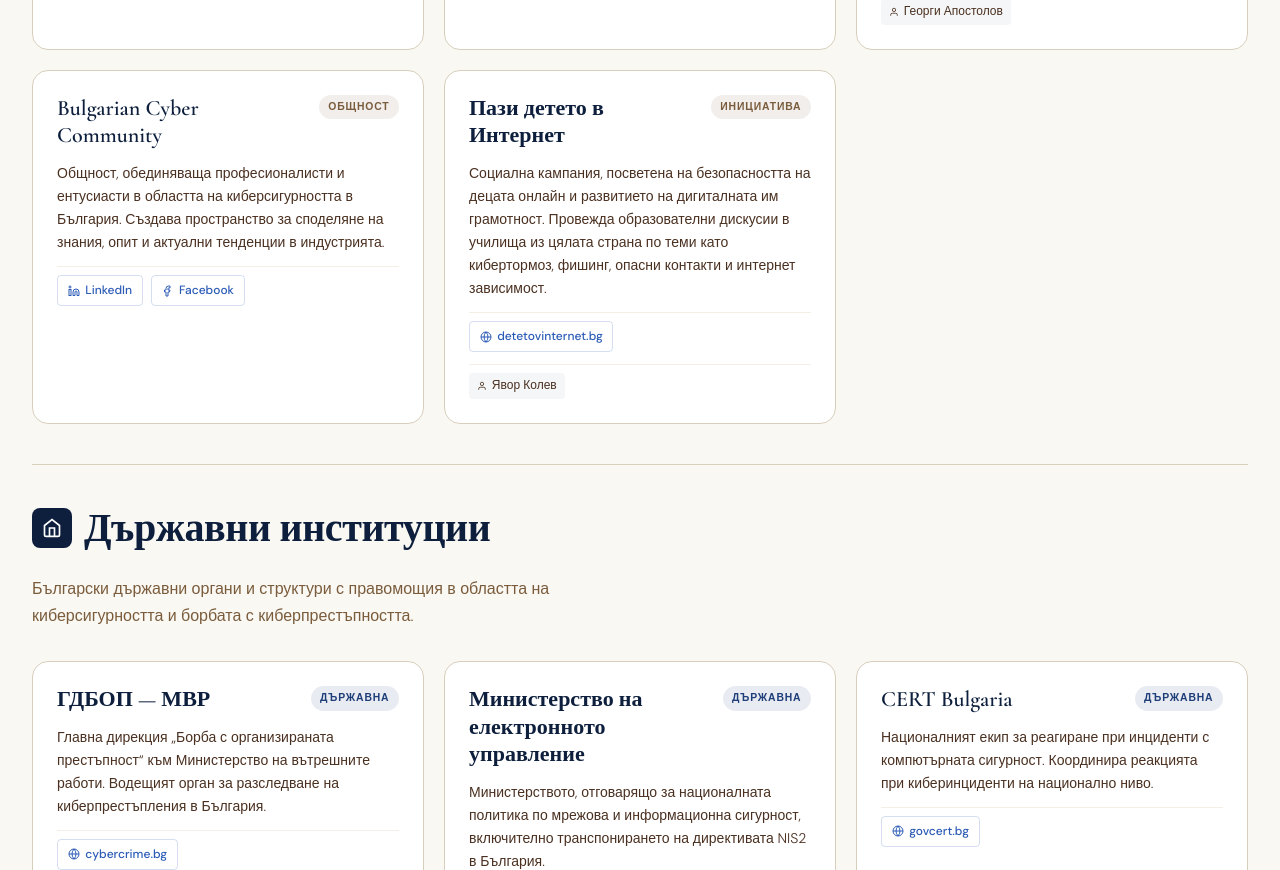
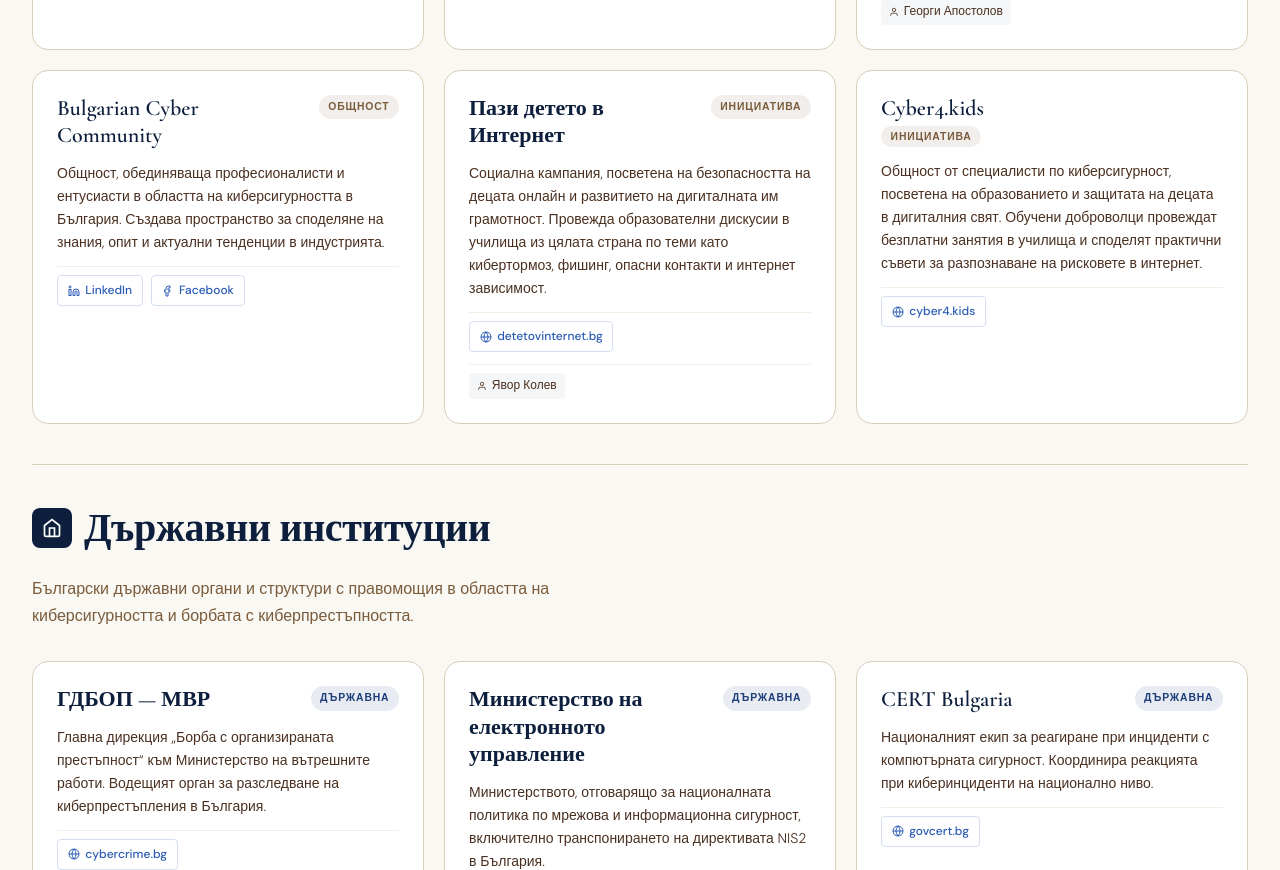
Before and after one commit to CSFbg/csf.bg, a plain HTML site: page organizacii.html in a window 1280 px wide. Shown: the part 2566-3436 px from the top of the page. Drawn offline with nearby package versions, Linux system fonts and the light colour scheme.

Commit message:
Add cyber4kids and update companies

```diff
--- a/organizacii.html
+++ b/organizacii.html
@@ -1917,6 +1917,26 @@
           </div>
         </div>
 
+        <div class="org-card reveal">
+          <div class="org-header">
+            <div class="org-name">Cyber4.kids</div>
+            <span class="org-type-badge badge-community">Инициатива</span>
+          </div>
+          <p class="org-desc">Общност от специалисти по киберсигурност, посветена на образованието и защитата на децата
+            в дигиталния свят. Обучени доброволци провеждат безплатни занятия в училища и споделят практични съвети
+            за разпознаване на рисковете в интернет.</p>
+          <div class="org-links">
+            <a href="https://cyber4.kids/" target="_blank" rel="noopener" class="org-link">
+              <svg viewBox="0 0 24 24" fill="none" stroke="currentColor" stroke-width="2">
+                <circle cx="12" cy="12" r="10" />
+                <line x1="2" y1="12" x2="22" y2="12" />
+                <path d="M12 2a15.3 15.3 0 014 10 15.3 15.3 0 01-4 10 15.3 15.3 0 01-4-10 15.3 15.3 0 014-10z" />
+              </svg>
+              cyber4.kids
+            </a>
+          </div>
+        </div>
+
       </div>
 
 
```
Also changed, not shown: kompanii.html (+3 -1 lines).
